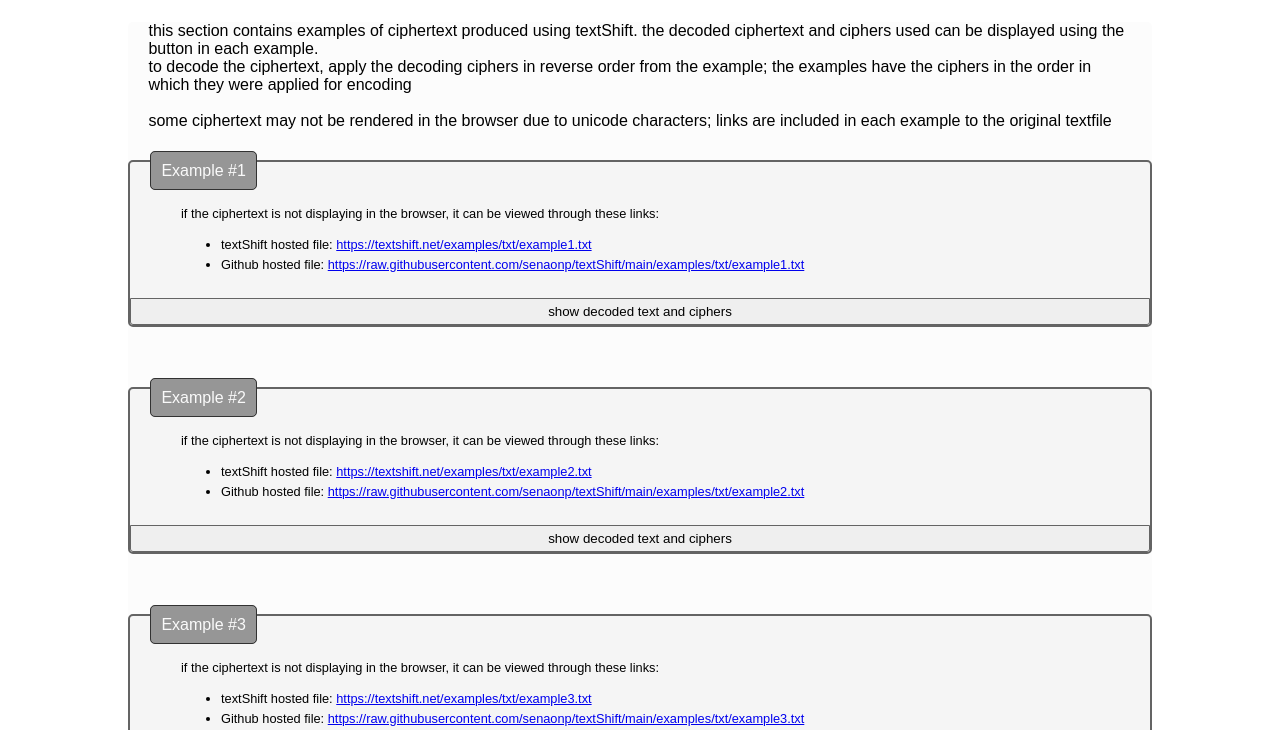
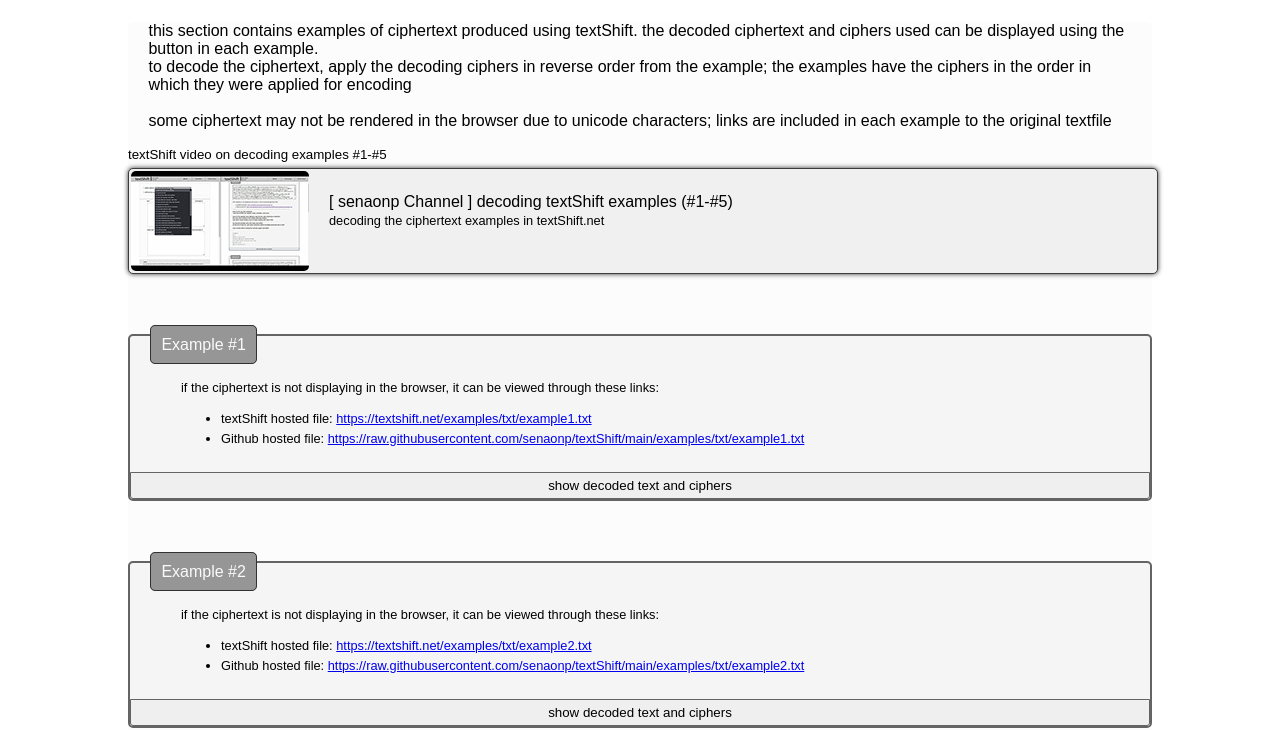
Before and after one commit to senaonp/textShift, a plain HTML site: page examples/index.html in a window 1280 px wide. Shown: the part 78-808 px from the top of the page. Drawn offline with Linux system fonts and the light colour scheme.

Commit message:
add video preview for examples #1-#5

```diff
--- a/examples/examples.css
+++ b/examples/examples.css
@@ -47,7 +47,7 @@
 }
 
 #examples_description {
-	margin: 0 2%;
+	margin: 0px 2% 15px 2%;
 }
 .example iframe {
 	width: 100%;
@@ -59,3 +59,33 @@
 .example_noload a {
 	word-break: break-all;
 }
+
+#preview1 {
+	margin-top: 5px;
+	display: block;
+	border: 1px solid rgb(60,60,60);
+	border-radius: 5px;
+	background-color: rgb(240,240,240);
+	cursor: pointer;
+	width: 100%;
+	box-shadow: 0px 0px 5px rgb(50,50,50);
+	padding: 2px;
+}
+#preview1:hover {
+	background-color: rgb(230,230,230);
+}
+#preview1 img {
+	vertical-align: middle;
+	margin: 0px 20px 0px 0px;
+	display: inline-block;
+	border-radius: 5px;
+	width: auto;
+}
+#preview1 p {
+	display: inline-block;
+	margin: 10px 0px 0px 0px;
+	width: auto;
+}
+.link_preview {
+	font-size: 0.8em;
+}
--- a/examples/examplesData.js
+++ b/examples/examplesData.js
@@ -2,7 +2,7 @@ var examples = [
 	{
 		// this example is unable to render due to Unicode characters after testing in browsers
 		"encoded_text": `<div class="example_noload" id="example1_noload"></div>`,
-		// "encoded_text": `<iframe type="text/plain" src="./txt/example1.txt" id="example1"></iframe>`,
+		// "encoded_text": `<iframe type="text/plain" src="./txt/example1.txt" id="example1"></iframe><div class="example_noload" id="example1_noload"></div>`,
 		"decoded_text": `
 			went to the zoo this weekend<br>
 			i saw the exhibits for reptiles, birds, primates, and more<br>
@@ -21,7 +21,7 @@ var examples = [
 	{
 		// this example is unable to render due to Unicode characters after testing in browsers
 		"encoded_text": `<div class="example_noload" id="example2_noload"></div>`,
-		// "encoded_text": `<iframe src="./txt/example2.txt" type="text/plain" id="example2"></iframe>`,
+		// "encoded_text": `<iframe src="./txt/example2.txt" type="text/plain" id="example2"></iframe><div class="example_noload" id="example2_noload"></div>`,
 		"decoded_text": `
 			textshift.net was originally a project that was built from a code exercise in shifting text by a number.<br>
 			By shifting through a character's unicode value, multiple characters can be used from a charCode of zero up to 65535.<br>
@@ -36,7 +36,7 @@ var examples = [
 	{
 		// this example is unable to render due to Unicode characters after testing in browsers
 		"encoded_text": `<div class="example_noload" id="example3_noload"></div>`,
-		// "encoded_text": `<iframe src="./txt/example3.txt" type="text/plain" id="example3"></iframe>`,
+		// "encoded_text": `<iframe src="./txt/example3.txt" type="text/plain" id="example3"></iframe><div class="example_noload" id="example3_noload"></div>`,
 		"decoded_text": `
 			finding the limit of x as x approaches zero for the function f(x) = 1/x<br>
 			<br>
--- a/examples/pageRender.js
+++ b/examples/pageRender.js
@@ -9,8 +9,6 @@ elemSelector("#navbar").innerHTML = `
         <p id="textShiftDescription"></p>
         <button onclick="hideElem(elemSelector('#banner'))">close</button>
     </div>`;
-
-// elemSelector("#content").innerHTML = ``;
 
 elemSelector("#textShiftDescription").innerHTML = `
     <span id="version">textShift ver.1.2.0</span><br /><br />textShift is an online ciphertext tool with various options for encoding and decoding. encoding and decoding is applied during input in the "text" and "cipher text" fields respectively.<br /><br />the main cipher types are shift (modify Unicode value), position (modify ordering), and append (add text) ciphers.
@@ -51,6 +49,7 @@ var validateExamples = function() {
 
 // render ciphertext examples
 var content = "<p id='examples_description'>this section contains examples of ciphertext produced using textShift. the decoded ciphertext and ciphers used can be displayed using the button in each example.<br>to decode the ciphertext, apply the decoding ciphers in reverse order from the example; the examples have the ciphers in the order in which they were applied for encoding<br><br>some ciphertext may not be rendered in the browser due to unicode characters; links are included in each example to the original textfile</p>";
+content += `<small>textShift video on decoding examples #1-#5</small><div id="preview1" onclick="navi('https://fbacarisas.xyz/video/#textshift_examples_5')"><img src="../assets/textshift_examples_5.jpg" /><p>[ senaonp Channel ] decoding textShift examples (#1-#5)<br><span class='link_preview'>decoding the ciphertext examples in textShift.net</span></p></div>`;
 for (var i=0; i<examples.length; i+=1) {
 	content += `<div class="example">
 		<span class="example_title">Example #` + (parseInt(i)+1) + `</span>
```
Also changed, not shown: assets/textshift_examples_5.jpg (added).
